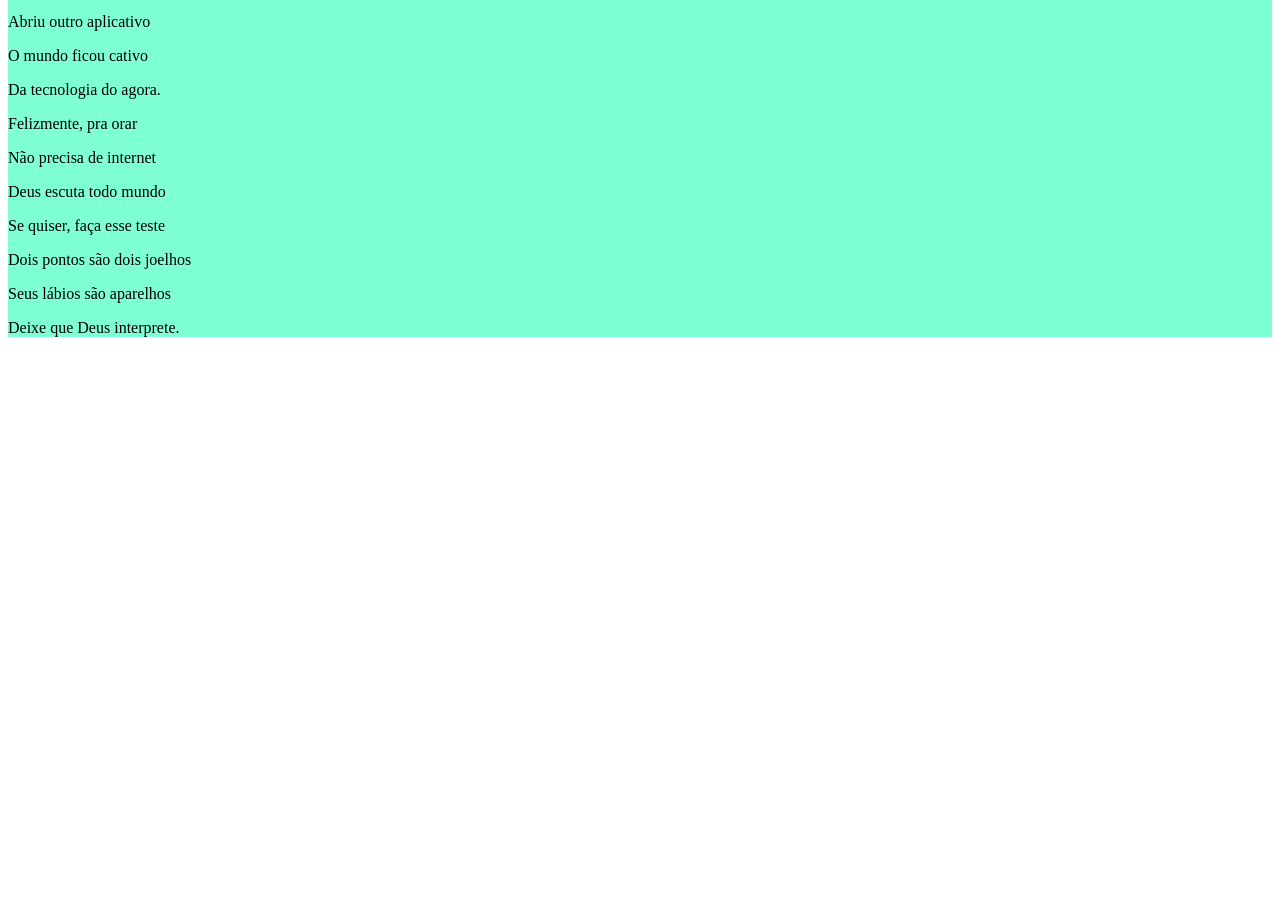
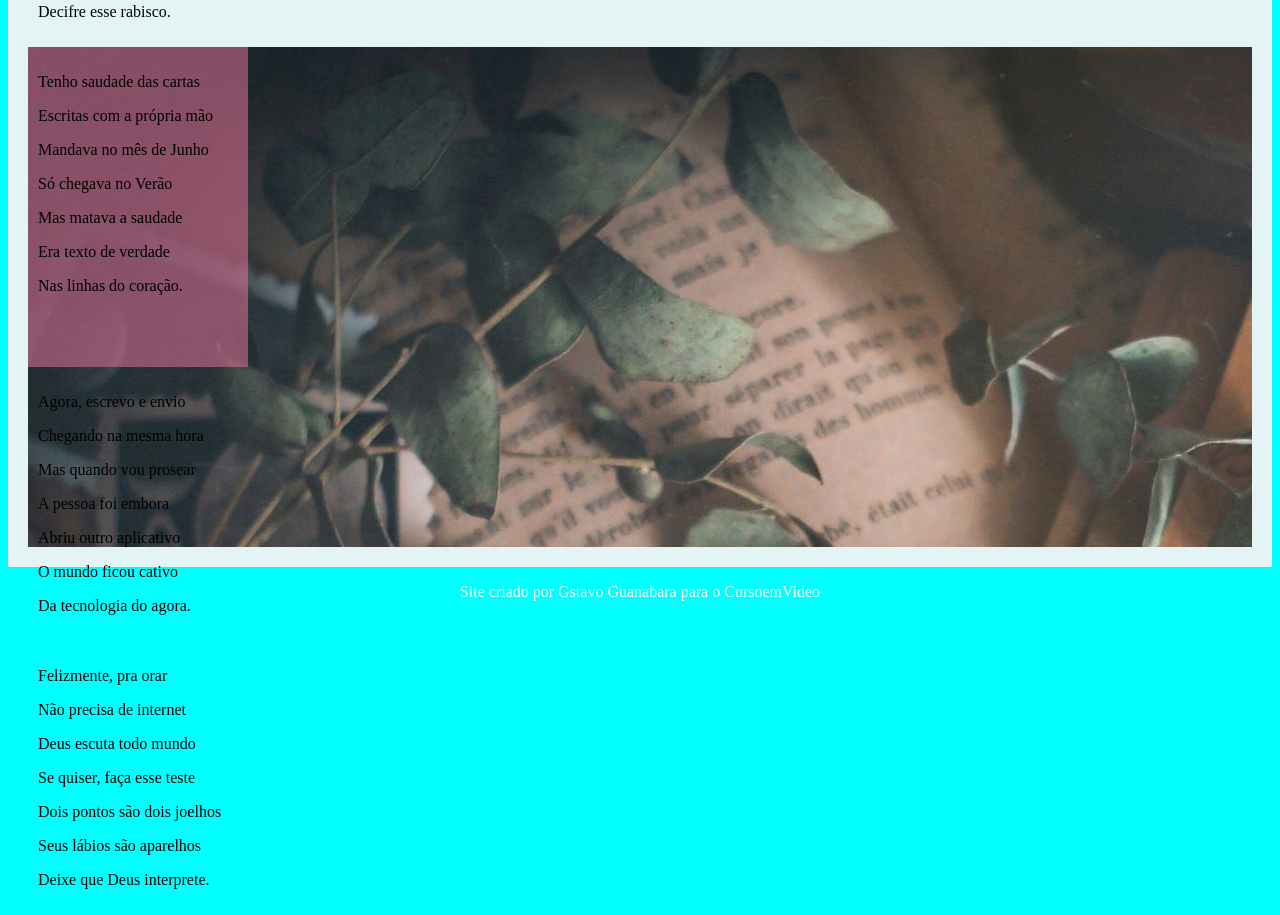
Before and after one commit to HadassiahFreire/html-css, a plain HTML site: page desafio011/cordel.html in a window 1280 px wide. Shown: the part 1427-2342 px from the top of the page. Before the commit the page ends 1780 px from the top, so only its background shows below. Drawn offline with Linux system fonts and the light colour scheme; files that its build step writes are made by us from their sources.

Commit message:
atualizações

```diff
--- a/desafio011/cordel.html
+++ b/desafio011/cordel.html
@@ -13,6 +13,7 @@
         <p> Por <a href="https://www.recantodasletras.com.br/poesias/3186743" target="_blank">Milton Duarte</a></p>
     </header>
     <main>
+        <article>
             <p>Estou ficando cansado</p>
             <p>Da tal tecnologia</p>
             <p>Só se fala por e-mail</p>
@@ -20,7 +21,9 @@
             <p>Twitter e Facebook</p>
             <p>Antes que eu caduque</p>
             <p>Vou dizer tudo em poesia.</p>
-
+        </article>
+        <section id="container1">
+            <article id="content1">
                 <p>Não é mais como era antes</p>
                 <p>É tudo abreviado</p>
                 <p>"Você" só tem duas letras</p>
@@ -28,9 +31,9 @@
                 <p>Para declarar o amor</p>
                 <p>Basta botar uma flor</p>
                 <p>E um coração desenhado.</p>
-
-
-
+            </article>
+        </section>
+        <article>
             <p>Arroba agora não pesa</p>
             <p>É parte de um endereço</p>
             <p>Ponto final nem se usa</p>
@@ -38,6 +41,8 @@
             <p>Agora é .com</p>
             <p>Se o saite é muito bom</p>
             <p>Ele vale um alto preço.</p>
+        </article>
+            <article>
                 <p>Pra piorar a liguagem</p>
                 <p>O emoticom é um risco</p>
                 <p>Tem símbolo para tudo</p>
@@ -45,9 +50,9 @@
                 <p>Um beijo significa</p>
                 <p>Pra entender como fica</p>
                 <p>Decifre esse rabisco.</p>
-
-
-
+            </article>
+        <section id="container2">
+            <article id="content2">
                 <p>Tenho saudade das cartas</p>
                 <p>Escritas com a própria mão</p>
                 <p>Mandava no mês de Junho</p>
@@ -55,8 +60,8 @@
                 <p>Mas matava a saudade</p>
                 <p>Era texto de verdade</p>
                 <p>Nas linhas do coração.</p>
-
-
+            </article>
+            <article>
                 <p>Agora, escrevo e envio</p>
                 <p>Chegando na mesma hora</p>
                 <p>Mas quando vou prosear</p>
@@ -64,6 +69,8 @@
                 <p>Abriu outro aplicativo</p>
                 <p>O mundo ficou cativo</p>
                 <p>Da tecnologia do agora.</p>
+            </article>
+            <article>
                     <p>Felizmente, pra orar</p>
                     <p>Não precisa de internet</p>
                     <p>Deus escuta todo mundo</p>
@@ -71,8 +78,11 @@
                     <p>Dois pontos são dois joelhos</p>
                     <p>Seus lábios são aparelhos</p>
                     <p>Deixe que Deus interprete.</p>
-
-
+            </article>
+        </section>
     </main>
+    <footer>
+        <p>Site criado por Gstavo Guanabara para o CursoemVideo</p>
+    </footer>
 </body>
 </html>
--- /dev/null
+++ b/desafio011/style.css
@@ -0,0 +1,65 @@
+@charset "UTF-8";
+
+:root {
+    --cor0: #ebe5c5;
+    --cor1: #83e1ad;
+    --cor2: #3ddc84;
+    --cor3: #2fa866;
+    --cor4: #1a5c37;
+    --cor5: #063d1e;
+
+   --fonte-padrao: Arial, Verdana, Helvetica, Sans-serif;
+   --fonte-destaque: 'Bebas Neue','cursive';
+   --fonte-android:'Android', 'cursive';
+   }
+
+
+* article {
+       margin: 0px;
+       padding: 10px;
+    }
+
+
+Body {
+    background-color: aqua;
+}
+
+header {
+    text-align: center;
+    padding-top: 10px;
+
+}
+main {
+    background-color: rgb(228, 243, 243);
+    padding: 20px;
+}
+
+#container1 {
+    background-image: url(imagens/borboletagrande.jpg);
+    height: 500px;
+}
+
+#content1 {
+    background-color: rgba(216, 112, 147, 0.568);
+    height: 300px;
+    width: 200px;
+
+}
+
+#container2 {
+    background-image: url(imagens/livro-grande.jpg);
+    height: 500px;
+}
+
+#content2 {
+    background-color: rgba(216, 112, 147, 0.568);
+    height: 300px;
+    width: 200px;
+
+}
+footer {
+
+text-align: center;
+color: white;
+
+}
--- a/desafio011/style/style.css
+++ /dev/null
@@ -1,10 +0,0 @@
-@charset "UTF- 8";
-
-body {
-
-}
-
-main {
-    background-color: aquamarine;
-
-}
```
Lines whose indentation alone changed are shown as unchanged.
